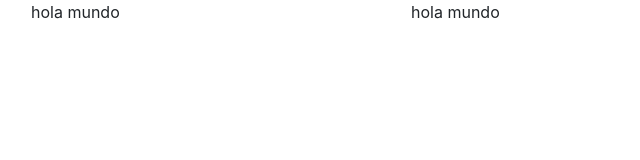
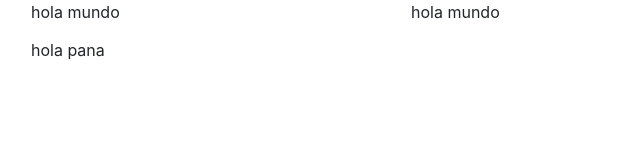
Before and after one commit to samugon/practica-git, a website: page index.html in a window 1280 px wide. Shown: the full height of the page, 54-694 px from the left. Drawn offline with nearby package versions, Linux system fonts and the light colour scheme.

Commit message:
commit 2

```diff
--- a/index.html
+++ b/index.html
@@ -12,6 +12,7 @@
 			<div class="col-sm-4">hola mundo</div>
 			<div class="col-sm-4"><button class="btn btn-warning">hola</button></div>
 		</div>
+		<p>hola pana</p>
 	</div>
 </body>
 </html>
```
